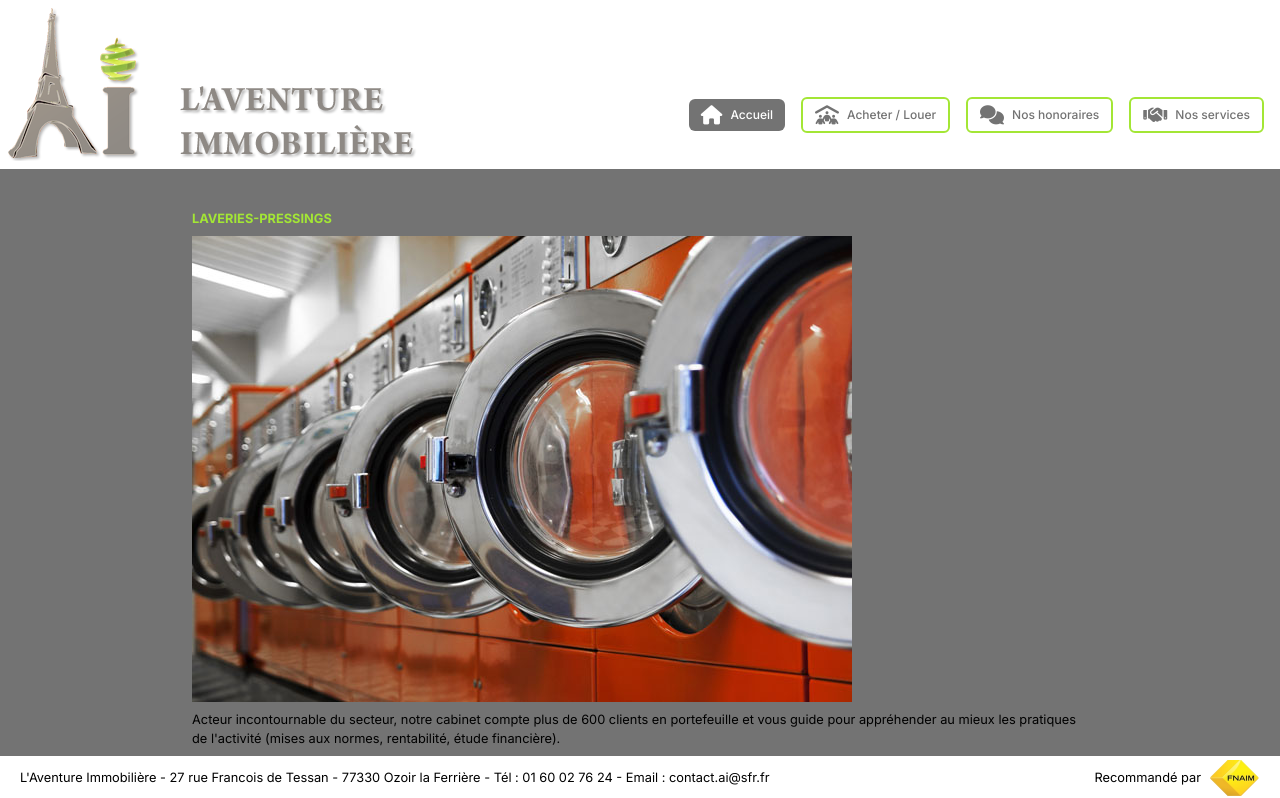
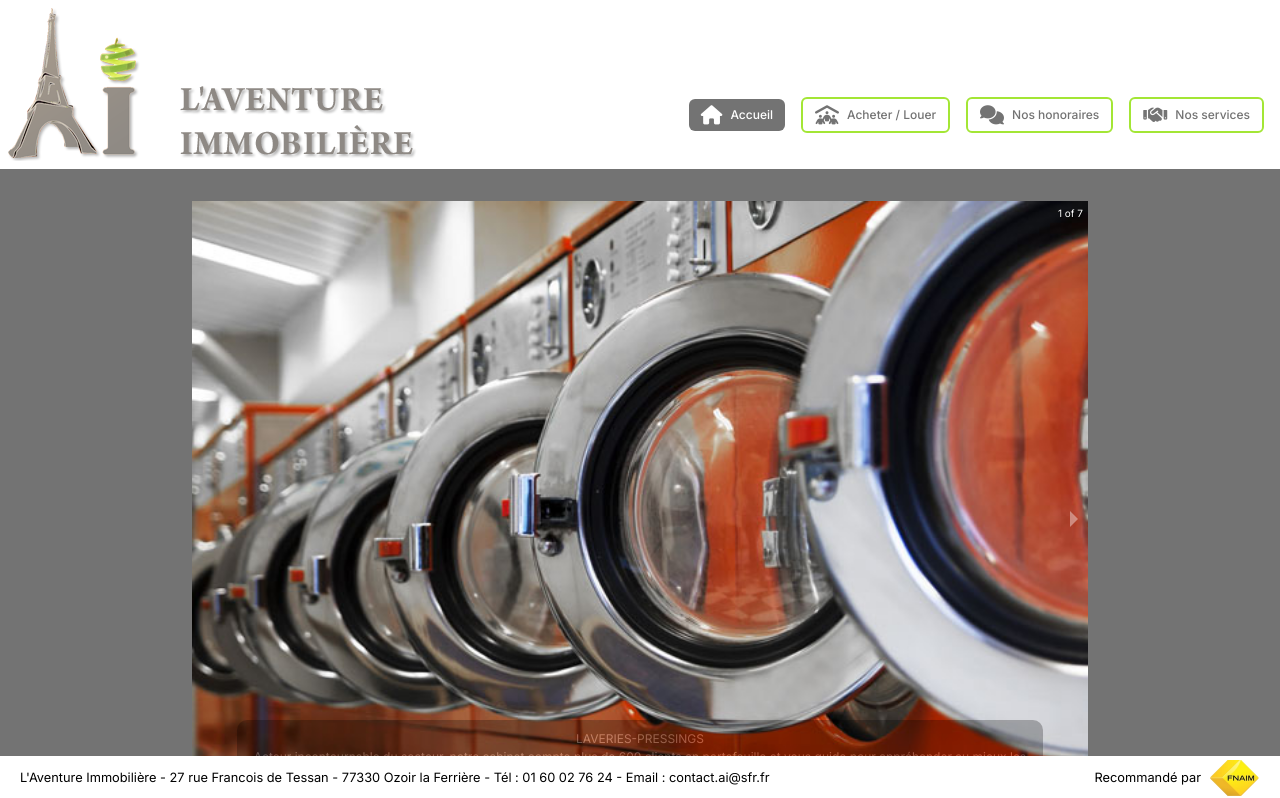
Before and after one commit to ProjectMaker/next-immo, a Next.js app: page / in a window 1280 px wide. Shown: the top 798 px of the page. Built offline with nearby package versions, Linux system fonts and the light colour scheme.

Commit message:
carousel

```diff
--- a/app/page.js
+++ b/app/page.js
@@ -1,5 +1,7 @@
 'use client'
 import Image from "next/image"
+import { Carousel } from "react-responsive-carousel"
+import styles from "react-responsive-carousel/lib/styles/carousel.css";
 
 const ITEMS = [{
   img: '/carousel/photo2.jpeg',
@@ -31,6 +33,18 @@ const ITEMS = [{
   description: 'Nous vous accompagnons dans la création et le développement de votre entreprise; recherche de locaux à vendre ou à Louer, Terrains d&apos;activité, Zones commerciales, Bureaux, entrepôts.'
 }]
 
+function CarouselItem({img, label, description}) {
+  return (
+    <div className={"md:w-[896px]"}>
+      <Image src={img} width={720} height={500} alt={label}/>
+      <div className="legend">
+        <div dangerouslySetInnerHTML={{__html: label}} />
+        <div dangerouslySetInnerHTML={{__html: description}} />
+      </div>
+    </div>
+  )
+}
+
 function Item({img, label, description}) {
   return (
     <div className="flex flex-col mb-4">
@@ -49,10 +63,18 @@ function Item({img, label, description}) {
 export default function Home() {
   return (
     <div className="text-sm">
-      {
-        ITEMS.map(item => <Item key={item.label} {...item} />)
-      }
-
+      <div className={"hidden md:block"}>
+        <Carousel showArrows={true}>
+        {
+          ITEMS.map(item => <CarouselItem key={item.label} {...item} />)
+        }
+        </Carousel>
+      </div>
+      <div  className="flex flex-col md:hidden">
+        {
+          ITEMS.map(item => <Item key={item.label} {...item} />)
+        }
+      </div>
     </div>
   )
 }
--- /dev/null
+++ b/components/Carousel.js
@@ -0,0 +1,11 @@
+import Image from 'next/image'
+import { Carousel } from "react-responsive-carousel"
+import styles from "react-responsive-carousel/lib/styles/carousel.css";
+
+export default function Carousel2({children}) {
+  return (
+      <Carousel showArrows={true} >
+        {children}
+      </Carousel>
+  );
+}
--- a/package.json
+++ b/package.json
@@ -3,7 +3,7 @@
   "version": "0.1.0",
   "private": true,
   "scripts": {
-    "dev": "next dev",
+    "dev": "prisma generate && next dev",
     "build": "prisma generate && next build",
     "start": "next start",
     "lint": "next lint"
```
Also changed, not shown: 2 other files (tests, documents, lock files or other folders).
